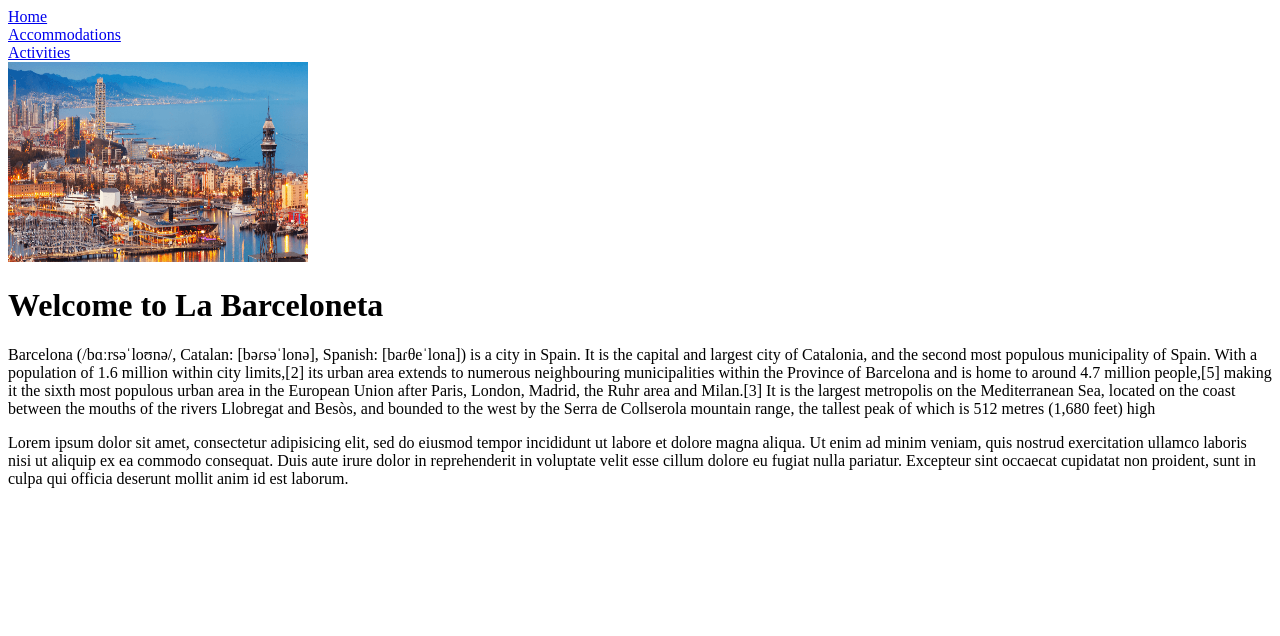
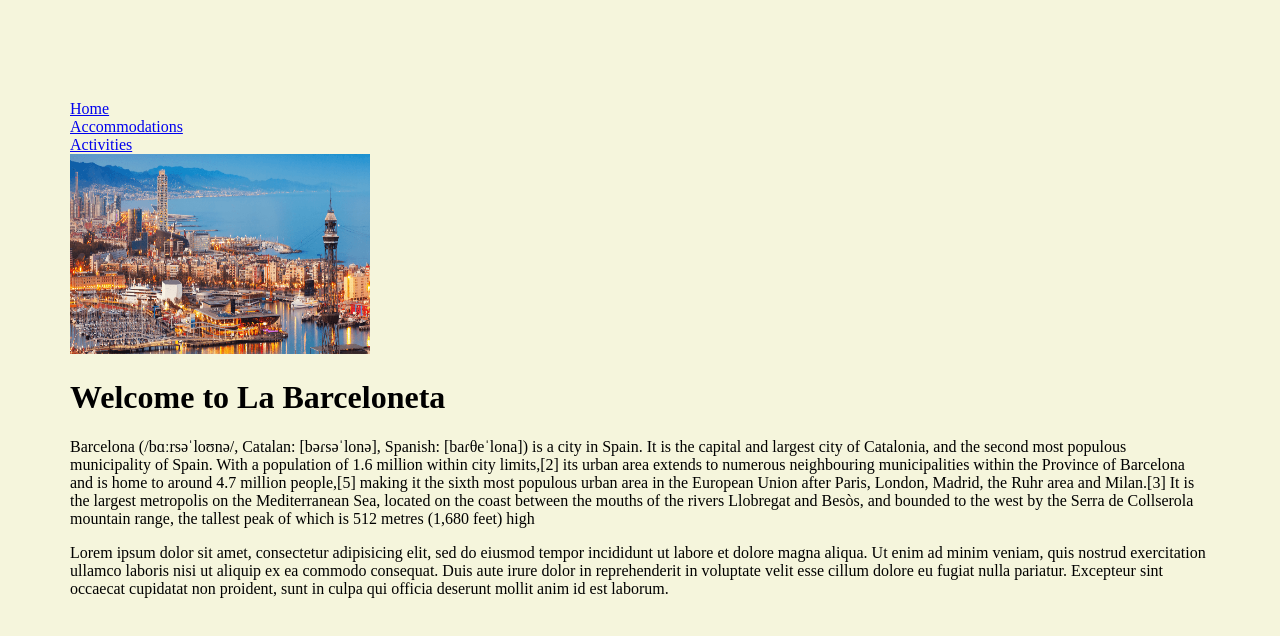
Before and after one commit to QIANQIANHU/resort2, a plain HTML site: page index.html in a window 1280 px wide. Drawn offline with Linux system fonts and the light colour scheme.

Commit message:
add background color beige

```diff
--- a/css/styles.css
+++ b/css/styles.css
@@ -2,3 +2,10 @@ img {
   width: 300px;
   height: 200px;
 }
+body {
+  background-color: beige;
+  margin-top:100px;
+	margin-right:70px;
+	margin-bottom:10px;
+	margin-left:70px;
+}
```
